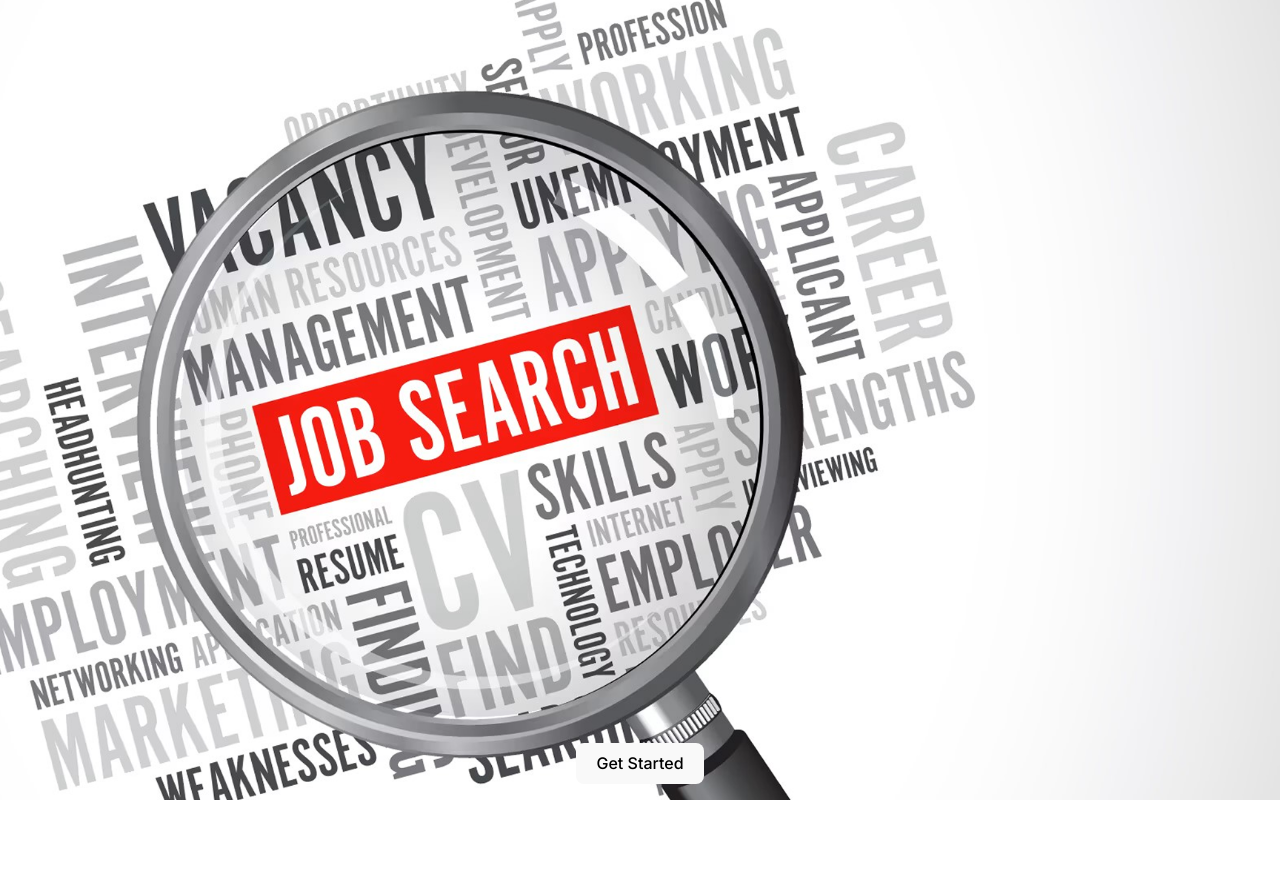
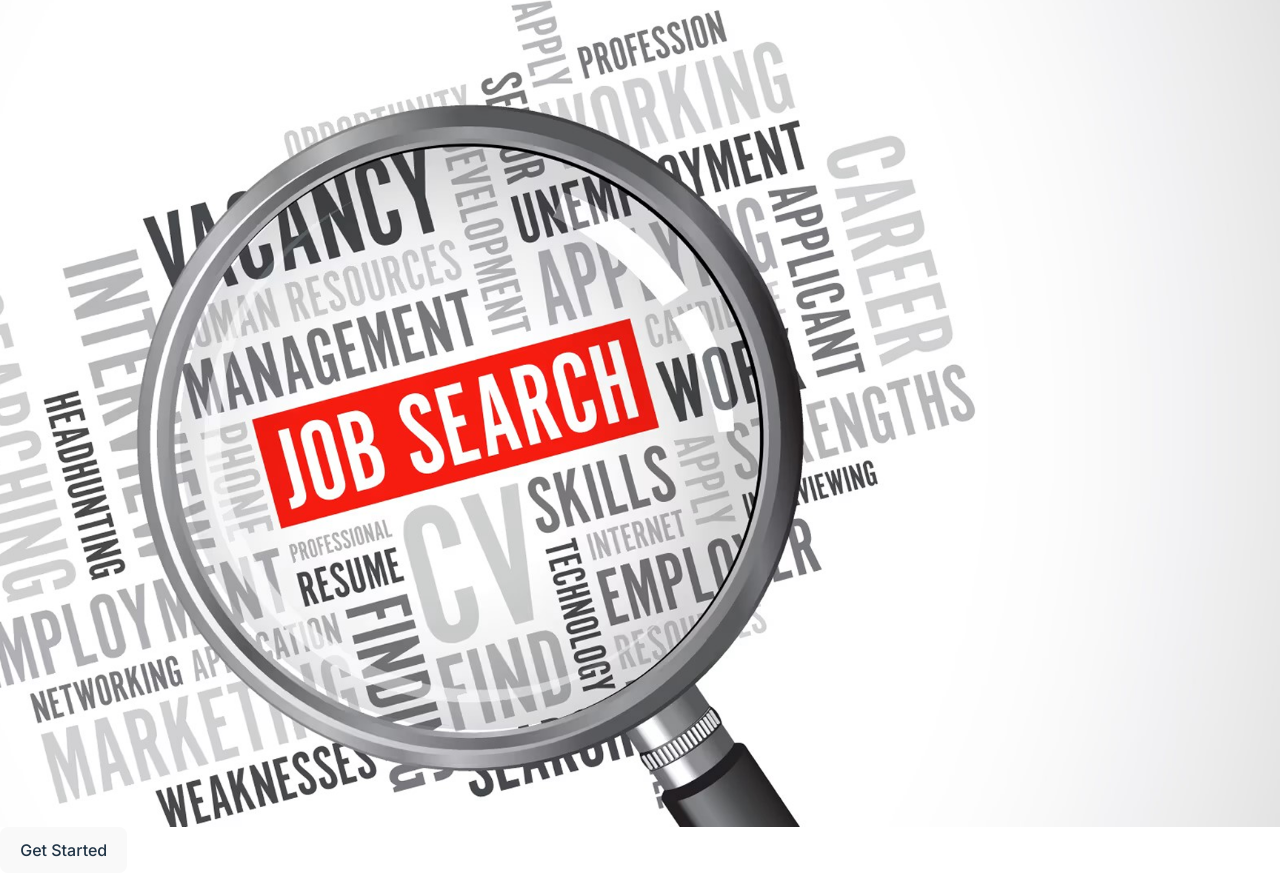
Before and after one commit to onumaeleanyagift/alx-capstone-project, a React (Vite) app in the folder job-finder/: page / in a window 1280 px wide. Before the commit the page ends 800 px from the top, so only its background shows below. Built offline with nearby package versions, Linux system fonts and the light colour scheme.

Commit message:
Enhance typography, background, and button design

```diff
--- a/job-finder/src/index.css
+++ b/job-finder/src/index.css
@@ -1,11 +1,12 @@
+@tailwind base;
+@tailwind components;
+@tailwind utilities;
+
 :root {
-  font-family: Inter, system-ui, Avenir, Helvetica, Arial, sans-serif;
-  line-height: 1.5;
-  font-weight: 400;
-
-  color-scheme: light dark;
-  color: rgba(255, 255, 255, 0.87);
-  background-color: #ffff;
+  font-family: "Inter", sans-serif;
+  font-optical-sizing: auto;
+  font-weight: 500;
+  font-style: normal;
 
   font-synthesis: none;
   text-rendering: optimizeLegibility;
@@ -13,43 +14,14 @@
   -moz-osx-font-smoothing: grayscale;
 }
 
-.bgImage {
-  display: flex;
-  flex-direction: row;
-  justify-content: center;
-  align-items: flex-end;
-  width: 100%;
-  height: 100vh;
-}
-
-.bgImage img {
-  position: absolute;
-  top: 0;
-  left: 0;
-  width: 100%;
-  height: 100%;
-  object-fit: cover;
-  z-index: 1;
-}
-
-.bgImage button {
-  position: relative;
-  bottom: 2%;
-  z-index: 10;
-}
-
 a {
   font-weight: 500;
-  color: #646cff;
   text-decoration: inherit;
-}
-a:hover {
-  color: #535bf2;
+  cursor: pointer;
 }
 
 body {
   margin: 0;
-  place-items: center;
   min-width: 320px;
   min-height: 100vh;
 }
@@ -66,16 +38,13 @@ button {
   font-size: 1em;
   font-weight: 500;
   font-family: inherit;
-  background-color: #ffffff;
-  color: #000000;
+  background-color: #ffff;
   cursor: pointer;
   transition: border-color 0.25s;
 }
-
 button:hover {
-  border-color: #D0D0D0;
+  border-color: #d0d0d0;
 }
-
 button:focus,
 button:focus-visible {
   outline: 4px auto -webkit-focus-ring-color;
```
